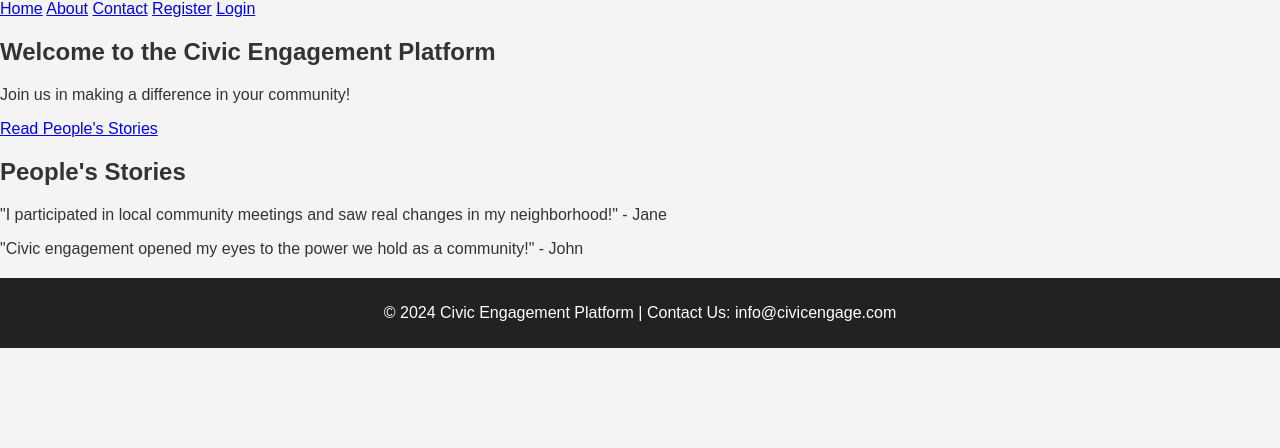
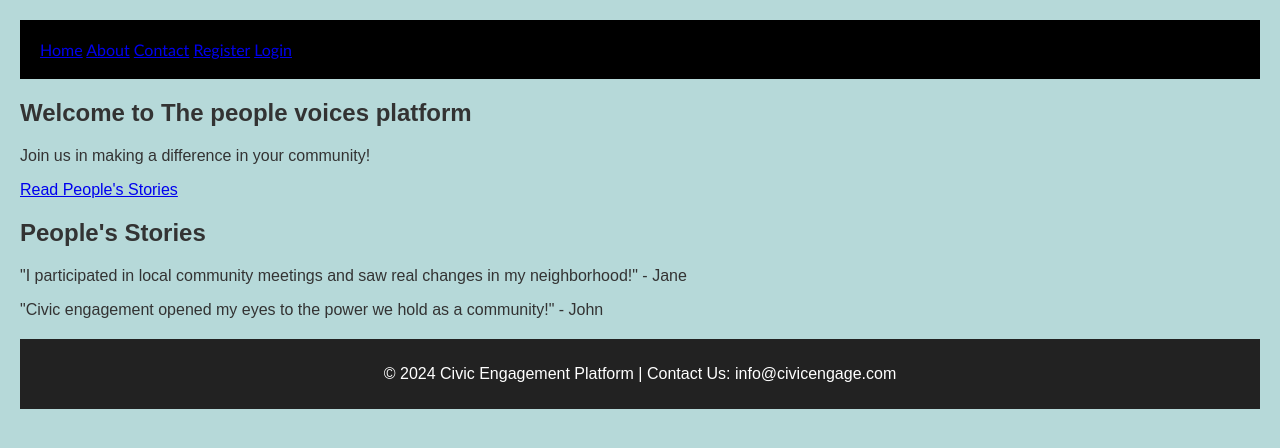
Before and after one commit to ChrisOmb/The_people_solution, a Django app: template polls/templates/polls/home.html in a window 1280 px wide. Shown: the top 448 px of the page. Run offline with Django 5.2, Linux system fonts and the light colour scheme; the template is opened without the code that fills it, so the values that code supplies are empty.

Commit message:
update made

```diff
--- a/The_people/urls.py
+++ b/The_people/urls.py
@@ -22,5 +22,5 @@ from django.conf.urls.static import static
 
 urlpatterns = [
     path('admin/', admin.site.urls),
-    path('polls/', include('polls.urls')),
+    path('', include('polls.urls')),
 ]
--- a/polls/templates/polls/home.html
+++ b/polls/templates/polls/home.html
@@ -4,8 +4,23 @@
 <head>
     <meta charset="UTF-8">
     <meta name="viewport" content="width=device-width, initial-scale=1.0">
-    <title>Civic Engagement Platform</title>
+    <title>The_people voices</title>
     <link rel="stylesheet" href="{% static 'static\css\styles.css' %}">
+    <style>
+        body{
+            background-color: rgb(182, 217, 217);
+            padding: 20px;
+        }
+        nav {
+            background-color: black;
+            padding:20px;
+            color: white;
+        }
+        nav {
+            color: white;
+            font-family: 'Gill Sans', 'Gill Sans MT', Calibri, 'Trebuchet MS', sans-serif;
+        }
+    </style>
 </head>
 <body>
     <nav>
@@ -18,7 +33,7 @@
     <!-- Hero Section -->
     <section id="hero">
         <div class="hero-content">
-            <h1>Welcome to the Civic Engagement Platform</h1>
+            <h1>Welcome to The people voices platform</h1>
             <p>Join us in making a difference in your community!</p>
             <a href="#stories" class="cta-btn">Read People's Stories</a>
         </div>
```
Also changed, not shown: db.sqlite3.
